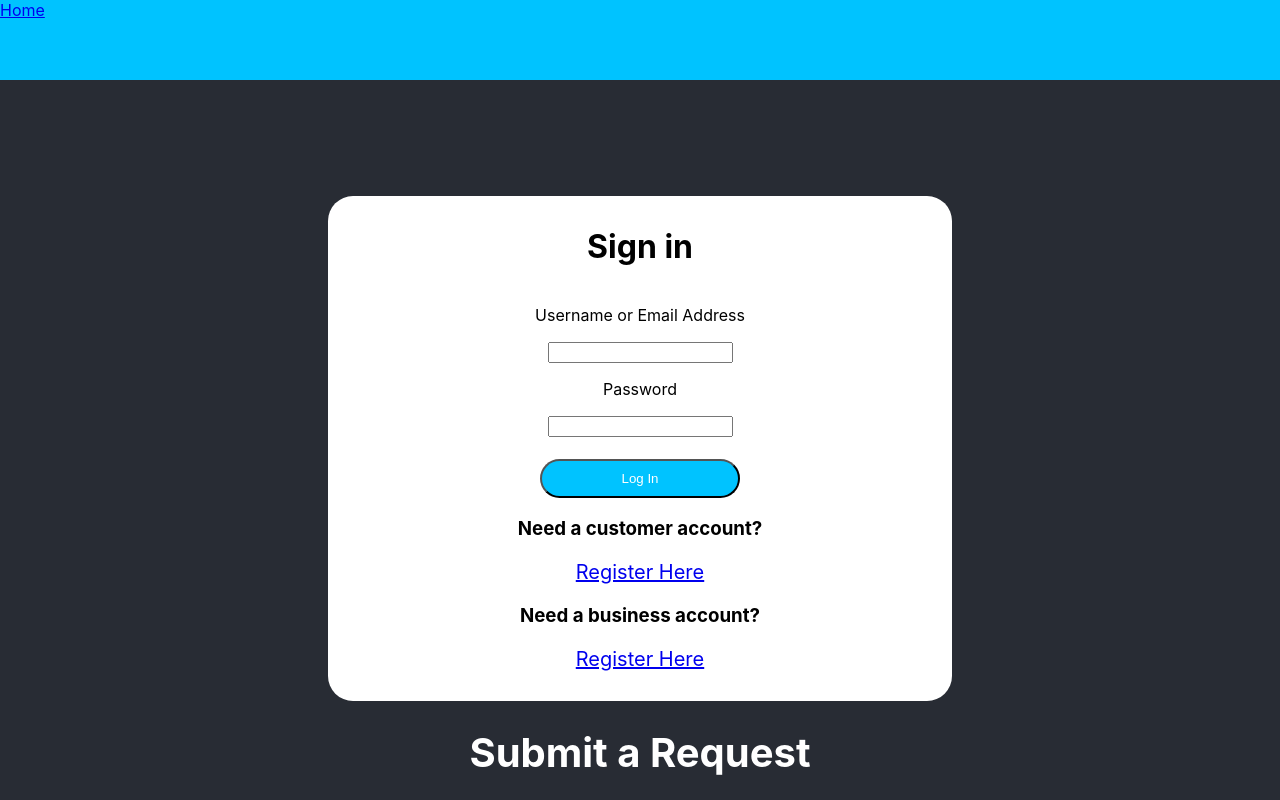
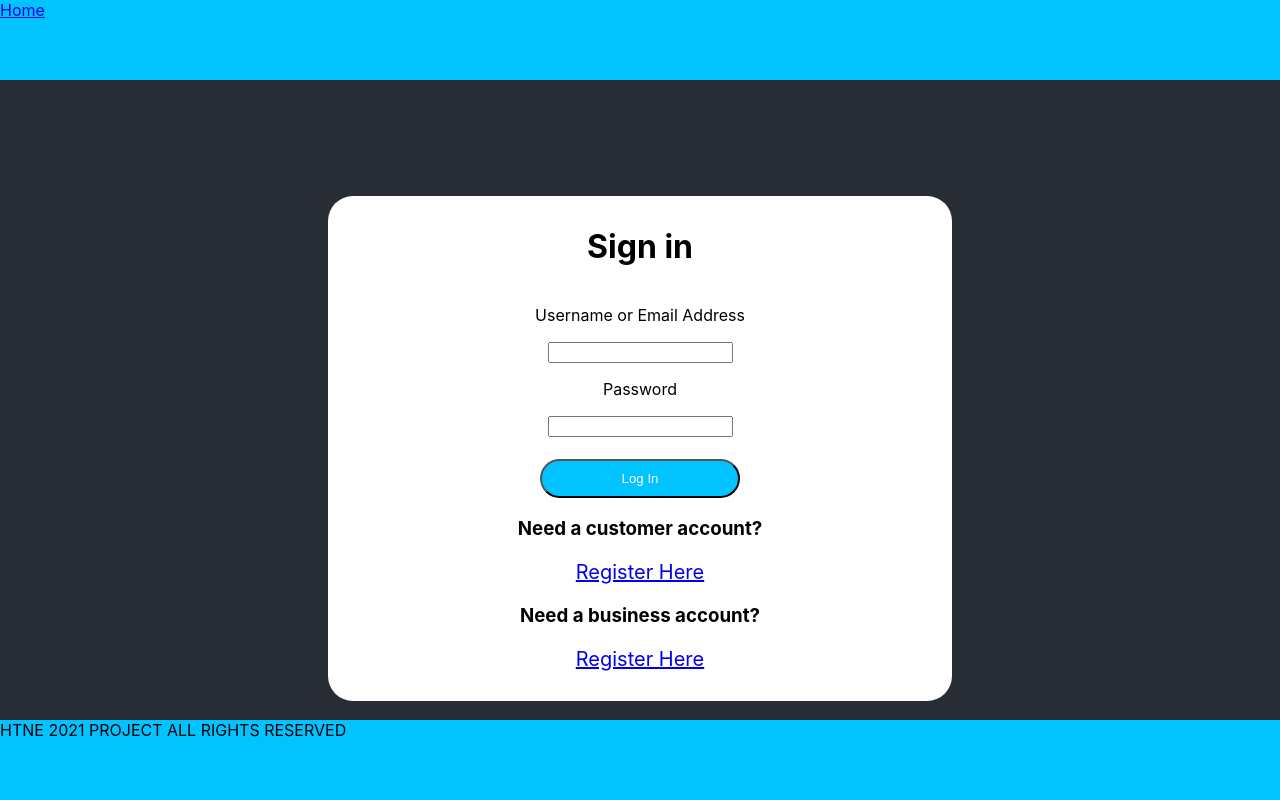
Before and after one commit to BCarlson1512/HTNE-2021-Project, a React (Create React App) app in the folder frontend/: page /login in a window 1280 px wide. Shown: the top 800 px of the page. Built offline with nearby package versions, Linux system fonts and the light colour scheme.

Commit message:
Fe: TWEAKS

```diff
--- a/frontend/src/App.js
+++ b/frontend/src/App.js
@@ -21,7 +21,7 @@ function App() {
           <Route path="/login" component={loginScreen} />
           <Route path="/register/user" component={userRegisterScreen} />
           <Route path="/register/seller" component={sellerRegisterScreen} />
-          <Route path="/" component={CreateTicketScreen} />
+          <Route exact path="/" component={CreateTicketScreen} />
           <Route path="/ticket/:_id" component={ViewTicketScreen} />
           <Route path="/tickets" component={TicketsScreen} />
         </main>
```
Also changed, not shown: 1 other file (tests, documents, lock files or other folders).
